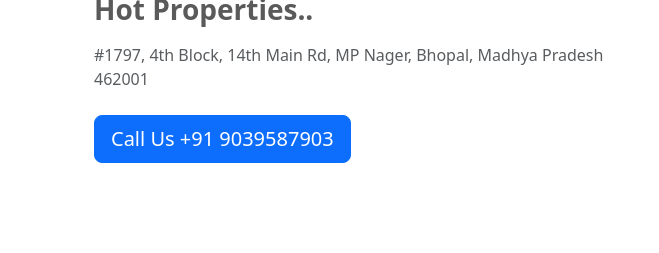
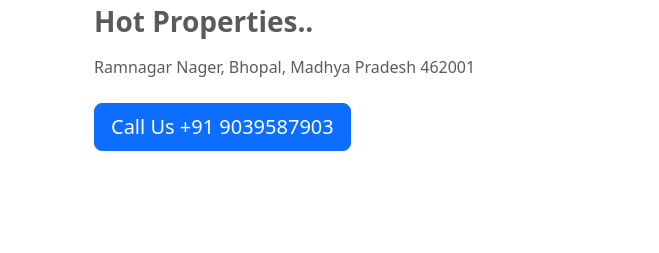
Before and after one commit to govindpal5101999/hotproperty, a plain HTML site: page index.html in a window 1280 px wide. Shown: the part 3083-3336 px from the top of the page, 0-659 px from the left. Drawn offline with Linux system fonts and the light colour scheme.

Commit message:
final commit

```diff
--- a/index.html
+++ b/index.html
@@ -224,7 +224,7 @@
             <div class="col d-flex flex-column align-items-start gap-2">
               <img class="bd-placeholder-img rounded-circle" width="140" height="140" src="images/Real-E.jpg" alt="">
               <h3 class="fw-bold">Hot Properties..</h3>
-              <p class="text-muted">#1797, 4th Block, 14th Main Rd, MP Nager, Bhopal, Madhya Pradesh 462001</p>
+              <p class="text-muted">Ramnagar Nager, Bhopal, Madhya Pradesh 462001</p>
               <a href="#" class="btn btn-primary btn-lg">Call Us +91 9039587903</a>
             </div>
 
```
